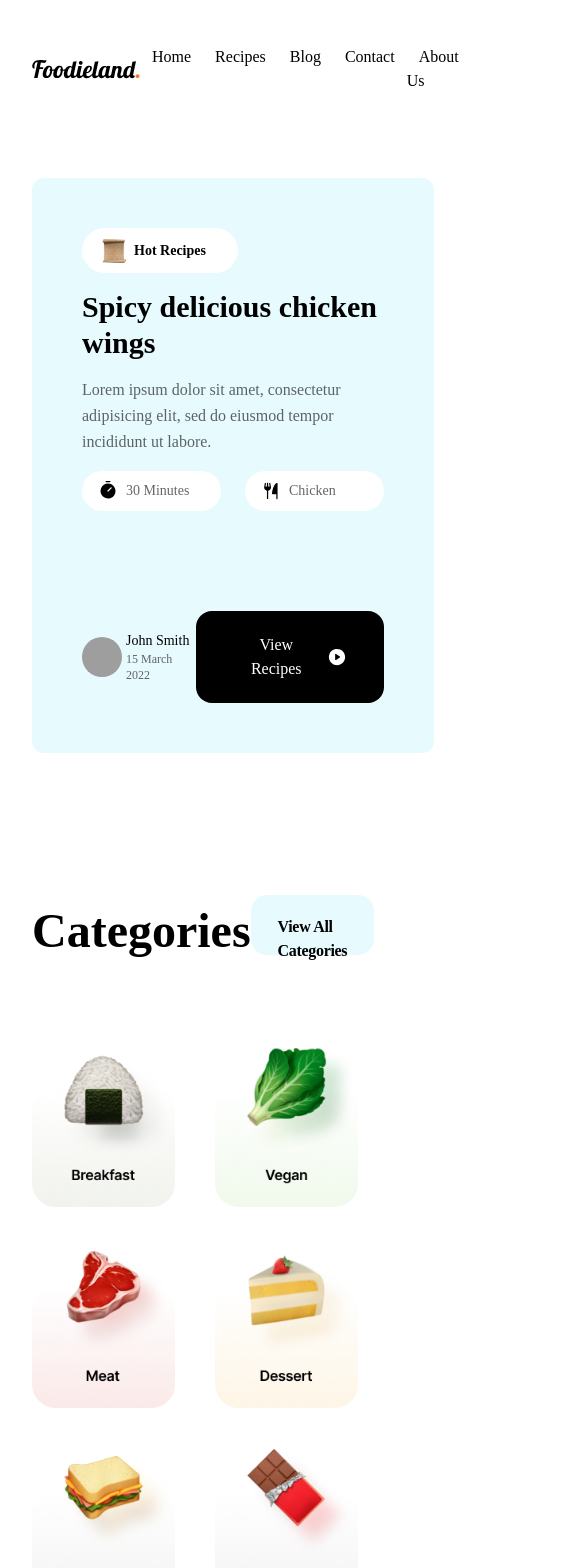
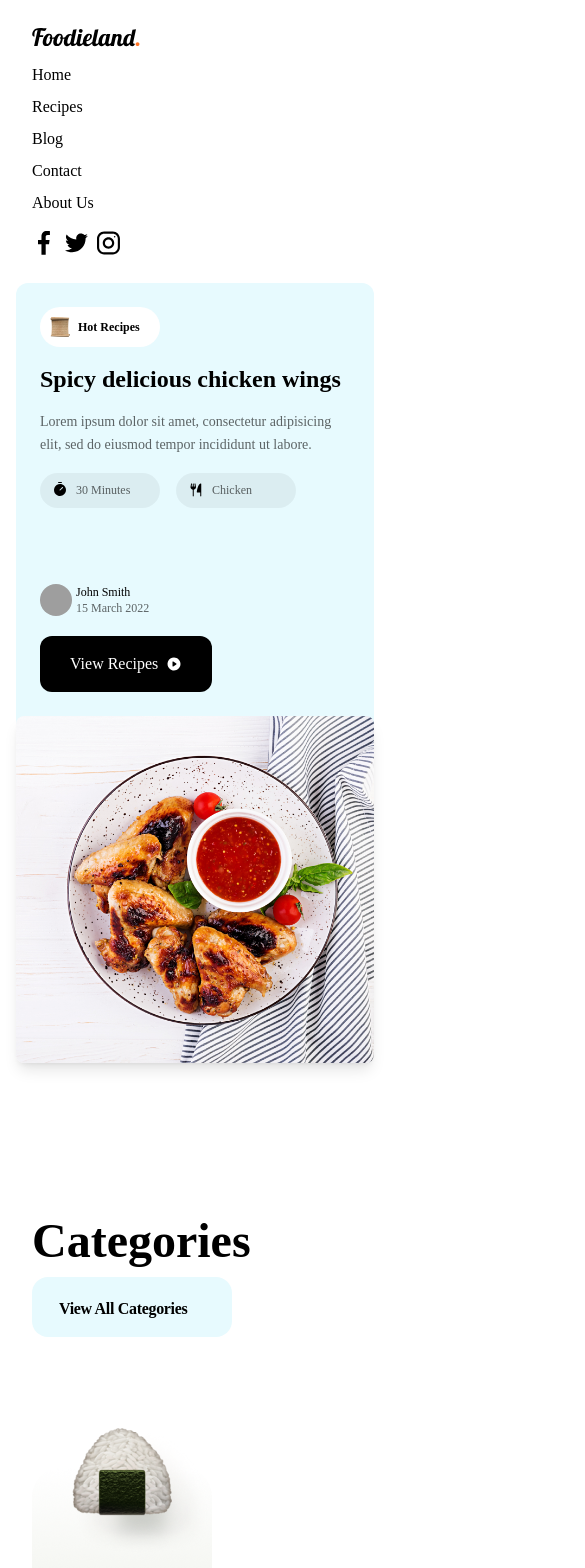
Before and after one commit to manmandh/practice-react, a React (Vite) app: page / in a window 390 px wide. Shown: the top 1568 px of the page, 585 px wide, since content can reach past the window. Built offline with nearby package versions, Linux system fonts and the light colour scheme; grey boxes are pictures that could not be loaded.

Commit message:
#3 resp: header, category, card and add: information #4

```diff
--- /dev/null
+++ b/src/commons/interfaces/IButtonProps.ts
@@ -0,0 +1,5 @@
+export interface IButtonProps {
+  children: React.ReactNode
+  showIcon?: boolean
+  className?: string
+}
--- a/src/components/commons/Banner/Banner.tsx
+++ b/src/components/commons/Banner/Banner.tsx
@@ -2,57 +2,56 @@ import hotRecipes from '~/assets/icons/hot-recipe.svg';
 import timer from '~/assets/icons/timer.svg';
 import forkKnife from '~/assets/icons/forkKnife.svg';
 import johnSmith from '~/assets/icons/john-smith.svg';
-import circle from '~/assets/icons/view-circle.svg';
 import bakedSauce from '~/assets/images/baked-chicken-sauce.jpg';
+import { ViewRecipesButton } from '~/components/elements/Button/Button';
 
 export const Banner = () => {
   return (
     <>
-      <div className="flex bg-white px-8 font-primary-600">
-        <div className='bg-bgc-banner rounded-xl flex'>
-          <div className="flex p-[50px] flex-col justify-between space-y-4 lg:w-1/2">
-            <div className="flex bg-white w-[156px] h-[45px] rounded-[30px] p-[20px] items-center space-x-2">
-              <img src={hotRecipes} alt="Hot Recipes" className="w-6 h-6" />
-              <span className="text-sm font-bold text-primary">Hot Recipes</span>
+      <div className="flex bg-white px-4 sm:px-8 w-full font-primary-600">
+        <div className="bg-bgc-banner rounded-xl flex flex-col custom-900:flex-row w-full">
+
+          {/* Left section */}
+          <div className="flex p-6 sm:p-[50px] flex-col justify-between space-y-4 w-full sm:w-1/2">
+            <div className="flex bg-white w-[120px] custom-900:w-[156px] h-[40px] custom-900:h-[45px] rounded-[20px] custom-900:rounded-[30px] p-[10px] custom-900:p-[20px] items-center space-x-2">
+              <img src={hotRecipes} alt="Hot Recipes" className="w-5 custom-900:w-6 h-5 custom-900:h-6" />
+              <span className="text-xs custom-900:text-sm font-bold text-primary">Hot Recipes</span>
             </div>
-            <h1 className="text-3xl font-bold lg:text-4xl">
+            <h1 className="text-2xl custom-900:text-3xl font-bold lg:text-4xl">
               Spicy delicious chicken wings
             </h1>
-            <p className="opacity-60 text-base leading-relaxed">
+            <p className="opacity-60 text-sm sm:text-base leading-relaxed">
               Lorem ipsum dolor sit amet, consectetur adipisicing elit, sed do eiusmod tempor
               incididunt ut labore.
             </p>
-            <div className="flex space-x-6">
-              <div className="flex py-[8px] px-[16px] w-[139px] h-[40px] bg-white items-center rounded-[30px] space-x-2">
-                <img src={timer} alt="timer" className="w-5 h-5" />
-                <span className="text-sm opacity-60">30 Minutes</span>
+            <div className="flex space-x-4 custom-900:space-x-6">
+              <div className="flex py-[6px] px-[12px] w-[120px] custom-900:w-[139px] h-[35px] custom-900:h-[40px] bg-bgc-opacity items-center rounded-[20px] sm:rounded-[30px] space-x-2">
+                <img src={timer} alt="timer" className="w-4 custom-900:w-5 h-4 sm:h-5" />
+                <span className="text-xs custom-900:text-sm opacity-60">30 Minutes</span>
               </div>
-              <div className="flex py-[8px] px-[16px] w-[139px] h-[40px] bg-white items-center rounded-[30px] space-x-2">
-                <img src={forkKnife} alt="fork-knife" className="w-5 h-5" />
-                <span className="text-sm opacity-60">Chicken</span>
+              <div className="flex py-[6px] px-[12px] w-[120px] custom-900:w-[139px] h-[35px] custom-900:h-[40px] bg-bgc-opacity items-center rounded-[20px] sm:rounded-[30px] space-x-2">
+                <img src={forkKnife} alt="fork-knife" className="w-4 sm:w-5 h-4 sm:h-5" />
+                <span className="text-xs custom-900:text-sm opacity-60">Chicken</span>
               </div>
             </div>
-            <div className="flex items-center justify-between pt-[84px]">
-              <div className="flex items-center space-x-1 ">
-                <img src={johnSmith} alt="John Smith" className="w-10 h-10 rounded-full" />
-                <div className=''>
-                  <p className="text-sm text-primary">John Smith</p>
+            <div className="flex flex-row max-custom-940:flex-col max-custom-940:gap-5 max-custom-940:items-start gap-0 items-center justify-between pt-[60px] custom-900:pt-[84px]">
+              <div className="flex items-center space-x-1">
+                <img src={johnSmith} alt="John Smith" className="w-8 sm:w-10 h-8 sm:h-10 rounded-full" />
+                <div>
+                  <p className="text-xs sm:text-sm text-primary">John Smith</p>
                   <p className="text-xs opacity-60">15 March 2022</p>
                 </div>
               </div>
-
-              <button className="gap-2 flex items-center space-x-2  bg-primary text-white  rounded-[16px] px-[37px] py-[22px] hover:bg-blue-600 focus:outline-none">
-                View Recipes
-                <img src={circle} alt="circle icon" className="w-5 h-5" />
-              </button>
-
+              <ViewRecipesButton>View Recipes</ViewRecipesButton>
             </div>
           </div>
-          <div className="lg:w-1/2 flex justify-end mt-6 lg:mt-0">
+
+          {/* Right section */}
+          <div className="w-full custom-900:w-1/2 flex justify-center custom-900:justify-end h-full">
             <img
               src={bakedSauce}
               alt="Baked Chicken with Sauce"
-              className="rounded-lg shadow-lg w-full h-auto lg:max-w-md"
+              className="rounded-lg shadow-lg w-full h-full object-cover"
             />
           </div>
         </div>
--- a/src/components/commons/Category/Category.tsx
+++ b/src/components/commons/Category/Category.tsx
@@ -10,13 +10,13 @@ const images = [breakFast, vegan, meat, dessert, lunch, chocolate];
 export const Category = () => {
   return (
     <div className='flex pt-[142px] flex-col gap-20 bg-white px-8 font-primary-600'>
-      <div className='flex justify-between'>
+      <div className='flex justify-between max-sm:flex-col'>
         <h2 className='text-[48px] font-[600]'>Categories</h2>
         <span className='bg-bgc-banner w-[200px] h-[60px] rounded-2xl px-[27px] py-[20px]'>
           <p className='text-[16px] font-[600] leading-normal tracking-[-0.32px]'>View All Categories</p>
         </span>
       </div>
-      <div className='grid grid-cols-2 md:grid-cols-3 lg:grid-cols-6 gap-10'>
+      <div className='grid grid-cols-2 max-custom-500:grid-cols-1 md:grid-cols-3 lg:grid-cols-6 gap-10'>
         {images.map((image, index)=>(
           <div key={index}>
             <img src={image} alt={`category-${index}`} />
--- a/src/components/commons/Header/Header.tsx
+++ b/src/components/commons/Header/Header.tsx
@@ -11,7 +11,7 @@ import { INavLinkProps } from '~/commons/interfaces/INavLinkProps';
 const NavLink: React.FC<INavLinkProps> = ({ href, label }) => {
   return (
     <li>
-      <Link to={href} className="text-primary hover:text-blue-600 px-3 py-2 rounded-md">
+      <Link to={href} className="text-primary hover:text-blue-600 px-3 max-custom-940:px-0 py-2 rounded-md ">
         {label}
       </Link>
     </li>
@@ -38,12 +38,12 @@ const socialMediaIcons = [facebook, twitter, instagram];
 
 export const Header = () => {
   return (
-    <header className="flex justify-between items-center pt-[45px] pb-[85px] px-8 bg-white font-primary-500">
+    <header className="flex text-[16px] justify-between max-custom-940:flex-col max-custom-940:gap-4  max-custom-900:py-7 pt-[45px] pb-[75px] px-8 bg-white font-primary-500">
       <div className="flex-shrink-0">
         <img src={logo} alt="logo" className="h-15 w-15" />
       </div>
       <nav className="space-x-4">
-        <ul className='flex'>
+        <ul className='flex gap-[50px] max-custom-940:gap-8 max-custom-440:flex-col max-custom-440:gap-2' >
           {navigationLinks.map((link) => (
             <NavLink key={link.href} href={link.href} label={link.label} />
           ))}
--- /dev/null
+++ b/src/components/commons/Information/Information.tsx
@@ -0,0 +1,22 @@
+import chef from '~/assets/images/chef.png';
+import { ViewRecipesButton } from '~/components/elements/Button/Button';
+
+export const Information = () => {
+  return (
+    <div className="flex flex-col md:flex-row items-center mt-16">
+      {/* Left section (image) */}
+      <div className="md:w-1/2 md:order-2">
+        <img src={chef} alt="" className="w-full h-auto md:max-h-screen" />
+      </div>
+
+      {/* Right section (text) */}
+      <div className="mt-6 sm:w-1/2 sm:order-1 px-4 sm:px-8">
+        <h2 className="text-4xl font-primary-600 font-bold mb-6">Everyone can be a chef in their own kitchen</h2>
+        <p className="text-primary mb-10">
+          Lorem ipsum dolor sit amet, consectetur adipiscing elit, sed do eiusmod tempor incididunt ut labore et dolore magna aliqua. Ut enim ad minim veniam.
+        </p>
+        <ViewRecipesButton showIcon={false}>Learn more</ViewRecipesButton>
+      </div>
+    </div>
+  );
+};
--- /dev/null
+++ b/src/components/elements/Button/Button.tsx
@@ -0,0 +1,15 @@
+import circle from '~/assets/icons/view-circle.svg';
+import { IButtonProps } from '~/commons/interfaces/IButtonProps';
+
+ export const ViewRecipesButton: React.FC<IButtonProps> = ({ children, showIcon = true, className }) => {
+  return (
+    <button
+      className={`gap-2 flex items-center space-x-2 bg-primary text-white rounded-[12px] custom-900:rounded-[16px] px-[30px] sm:px-[37px] py-[16px] sm:py-[22px] hover:bg-blue-600 focus:outline-none ${className}`}
+    >
+      {children}
+      {showIcon && (
+        <img src={circle} alt="circle icon" className="w-4 custom-900:w-5 h-4 custom-900:h-5" />
+      )}
+    </button>
+  );
+};
--- a/src/pages/Home/HomePage.tsx
+++ b/src/pages/Home/HomePage.tsx
@@ -2,6 +2,7 @@ import { Header } from "~/components/commons/Header/Header"
 import { Banner } from "~/components/commons/Banner/Banner"
 import { Category } from "~/components/commons/Category/Category"
 import { RecipeList } from "./RecipeList"
+import { Information } from "~/components/commons/Information/Information"
 
 export default function HomePage() {
 
@@ -10,5 +11,6 @@ export default function HomePage() {
     <Banner/>
     <Category/>
     <RecipeList/>
+    <Information/>
   </>
 }
--- a/src/pages/Home/RecipeList.tsx
+++ b/src/pages/Home/RecipeList.tsx
@@ -7,11 +7,11 @@ const RecipeList: React.FC = () => {
     <div className="px-8 pt-[150px] flex flex-col gap-[52px]">
       <div className='text-center flex flex-col'>
         <h2 className="text-[48px] font-primary-600 mb-6 font-[600]">Simple and tasty recipes</h2>
-        <p className="font-primary-400 mx-auto w-[706px]">
+        <p className="font-primary-400 mx-auto w-1/2">
           Lorem ipsum dolor sit amet, consectetuipisicing elit, sed do eiusmod tempor incididunt ut labore et dolore magna aliqut enim ad minim
         </p>
       </div>
-      <div className="grid grid-cols-1 md:grid-cols-3 lg:grid-cols-4 gap-[40px]">
+      <div className="grid grid-cols-1 lg:grid-cols-3 md:grid-cols-3 gap-[40px]">
         {recipes.map((recipe, index) => (
           <RecipeCard
             key={index}
--- a/tailwind.config.js
+++ b/tailwind.config.js
@@ -17,7 +17,14 @@ module.exports = {
         'bgc-banner': '#E7FAFE',
         'transparent-blue': 'rgba(231, 249, 253, 0)',
         'light-blue': '#E7F9FD',
-      }
+        'bgc-opacity': 'rgba(0, 0, 0, 0.05)',
+      },
+      screens: {
+        'custom-900': '900px',
+        'custom-940': '940px',
+        'custom-440': '440px',
+        'custom-500': '500px',
+      },
     },
   },
   plugins: [
```
Also changed, not shown: src/components/elements/index.ts (added).
